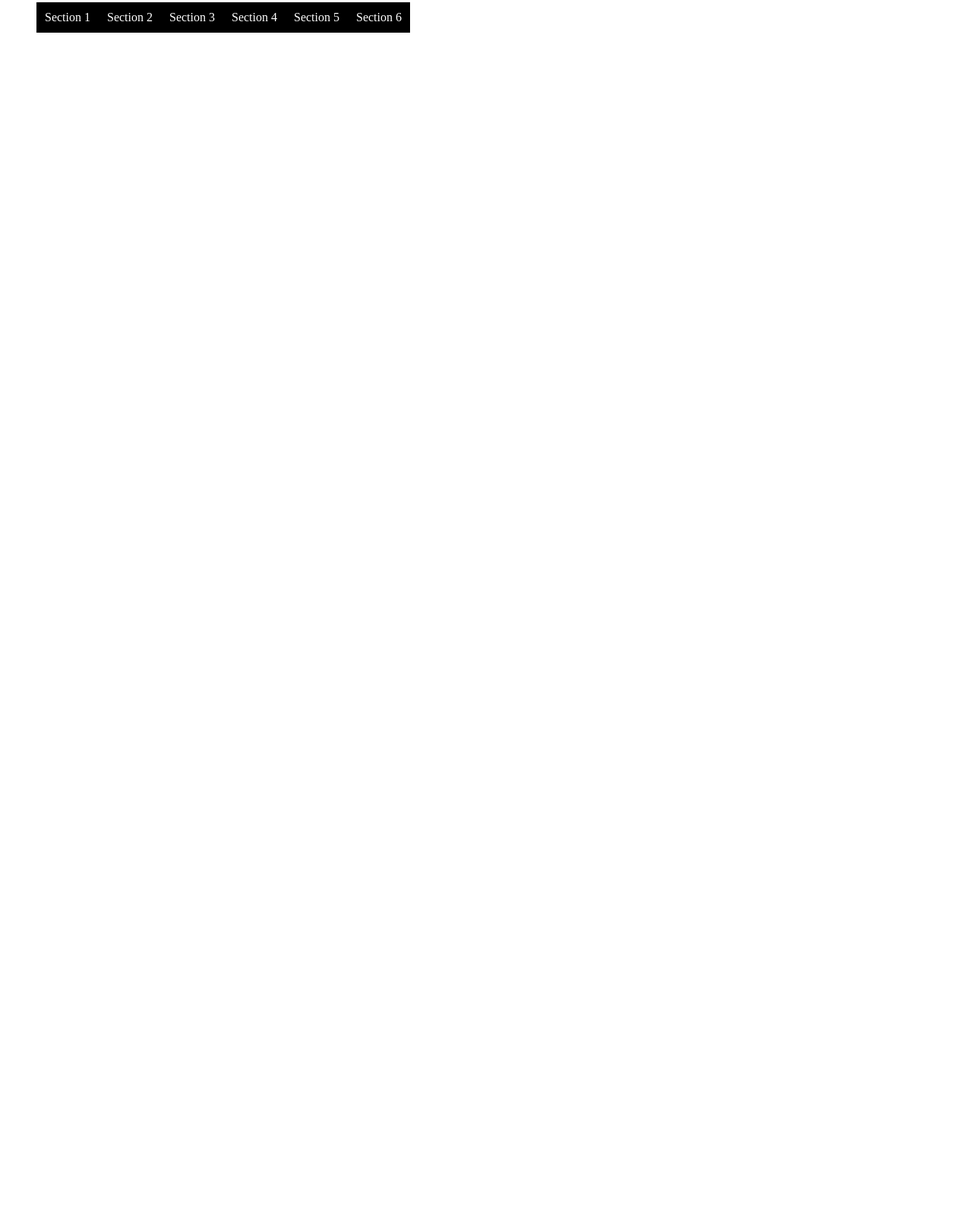
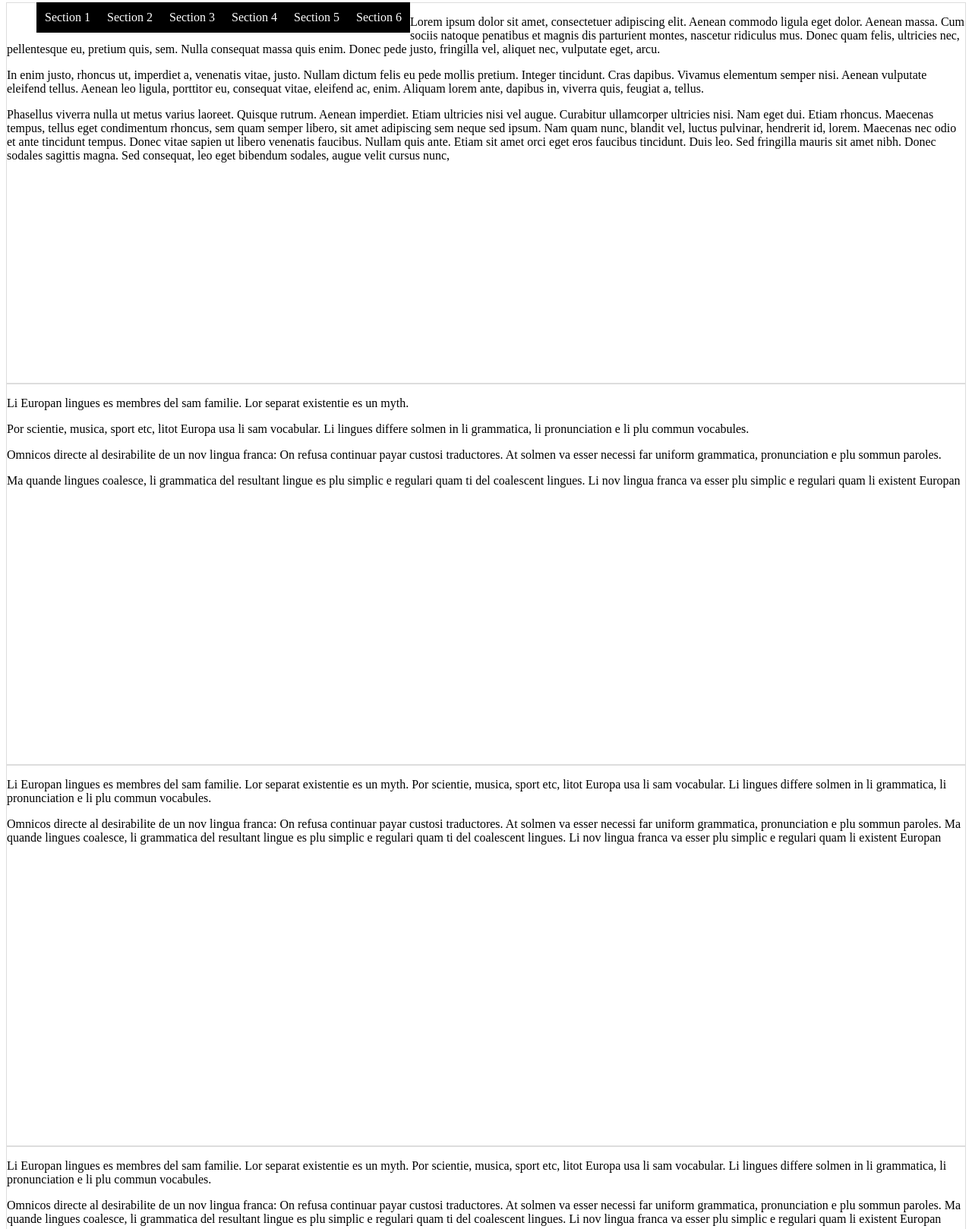
Before and after one commit to Saitama-117/SelfLeraning, a plain HTML site: page Index.html in a window 1280 px wide. Shown: the part 5-1623 px from the top of the page at 76% size. Before the commit the page ends 800 px from the top, so only its background shows below. Drawn offline with Linux system fonts and the light colour scheme.

Commit message:
adding text to sections

```diff
--- a/Index.html
+++ b/Index.html
@@ -4,6 +4,16 @@
     <meta charset="UTF-8">
     <title>Single Page Website</title>
     <style>
+        section{
+            border: 1px solid #dddddd;
+            min-height: 500px;
+        }
+        container{
+            max-width: 1040px;
+            border: 1px solid black;
+            margin: 0 auto;
+        }
+
         /*NAVIGATION STYLING*/
         #nav ul{
             list-style: none;
@@ -27,10 +37,14 @@
         #nav li a:hover{
             color:yellow;
         }
+        clear{
+            clear: both;
+        }
     </style>
 </head>
 <body>
     <!HEADER BEGINS->
+    <div class="container">
     <header>
         <div>
             <nav id="nav">
@@ -48,35 +62,53 @@
         </div>
     </header>
     <!SECTION BEGINS->
-    <section id="section1" class="section">
+    <section id="section1" class="section clear">
         <div class="wrap">
+            <p>Lorem ipsum dolor sit amet, consectetuer adipiscing elit. Aenean commodo ligula eget dolor. Aenean massa. Cum sociis natoque penatibus et magnis dis parturient montes, nascetur ridiculus mus. Donec quam felis, ultricies nec, pellentesque eu, pretium quis, sem. Nulla consequat massa quis enim. Donec pede justo, fringilla vel, aliquet nec, vulputate eget, arcu.</p>
 
+            <p>In enim justo, rhoncus ut, imperdiet a, venenatis vitae, justo. Nullam dictum felis eu pede mollis pretium. Integer tincidunt. Cras dapibus. Vivamus elementum semper nisi. Aenean vulputate eleifend tellus. Aenean leo ligula, porttitor eu, consequat vitae, eleifend ac, enim. Aliquam lorem ante, dapibus in, viverra quis, feugiat a, tellus.</p>
+
+            <p>Phasellus viverra nulla ut metus varius laoreet. Quisque rutrum. Aenean imperdiet. Etiam ultricies nisi vel augue. Curabitur ullamcorper ultricies nisi. Nam eget dui. Etiam rhoncus. Maecenas tempus, tellus eget condimentum rhoncus, sem quam semper libero, sit amet adipiscing sem neque sed ipsum. Nam quam nunc, blandit vel, luctus pulvinar, hendrerit id, lorem. Maecenas nec odio et ante tincidunt tempus. Donec vitae sapien ut libero venenatis faucibus. Nullam quis ante. Etiam sit amet orci eget eros faucibus tincidunt. Duis leo. Sed fringilla mauris sit amet nibh. Donec sodales sagittis magna. Sed consequat, leo eget bibendum sodales, augue velit cursus nunc,</p>
         </div>
     </section>
     <section id="section2" class="section">
         <div class="wrap">
+            <p>Li Europan lingues es membres del sam familie. Lor separat existentie es un myth.</p>
 
+            <p>Por scientie, musica, sport etc, litot Europa usa li sam vocabular. Li lingues differe solmen in li grammatica, li pronunciation e li plu commun vocabules.</p>
+
+            <p>Omnicos directe al desirabilite de un nov lingua franca: On refusa continuar payar custosi traductores. At solmen va esser necessi far uniform grammatica, pronunciation e plu sommun paroles.</p>
+
+            <p>Ma quande lingues coalesce, li grammatica del resultant lingue es plu simplic e regulari quam ti del coalescent lingues. Li nov lingua franca va esser plu simplic e regulari quam li existent Europan</p>
         </div>
     </section>
     <section id="section3" class="section">
         <div class="wrap">
+            <p>Li Europan lingues es membres del sam familie. Lor separat existentie es un myth. Por scientie, musica, sport etc, litot Europa usa li sam vocabular. Li lingues differe solmen in li grammatica, li pronunciation e li plu commun vocabules.</p>
 
+            <p>Omnicos directe al desirabilite de un nov lingua franca: On refusa continuar payar custosi traductores. At solmen va esser necessi far uniform grammatica, pronunciation e plu sommun paroles. Ma quande lingues coalesce, li grammatica del resultant lingue es plu simplic e regulari quam ti del coalescent lingues. Li nov lingua franca va esser plu simplic e regulari quam li existent Europan</p>
         </div>
     </section>
     <section id="section4" class="section">
         <div class="wrap">
+            <p>Li Europan lingues es membres del sam familie. Lor separat existentie es un myth. Por scientie, musica, sport etc, litot Europa usa li sam vocabular. Li lingues differe solmen in li grammatica, li pronunciation e li plu commun vocabules.</p>
 
+            <p>Omnicos directe al desirabilite de un nov lingua franca: On refusa continuar payar custosi traductores. At solmen va esser necessi far uniform grammatica, pronunciation e plu sommun paroles. Ma quande lingues coalesce, li grammatica del resultant lingue es plu simplic e regulari quam ti del coalescent lingues. Li nov lingua franca va esser plu simplic e regulari quam li existent Europan</p>
         </div>
     </section>
     <section id="section5" class="section">
         <div class="wrap">
+            <p>Li Europan lingues es membres del sam familie. Lor separat existentie es un myth. Por scientie, musica, sport etc, litot Europa usa li sam vocabular. Li lingues differe solmen in li grammatica, li pronunciation e li plu commun vocabules.</p>
 
+            <p>Omnicos directe al desirabilite de un nov lingua franca: On refusa continuar payar custosi traductores. At solmen va esser necessi far uniform grammatica, pronunciation e plu sommun paroles. Ma quande lingues coalesce, li grammatica del resultant lingue es plu simplic e regulari quam ti del coalescent lingues. Li nov lingua franca va esser plu simplic e regulari quam li existent Europan</p>
         </div>
 
     </section>
     <section id="section6" class="section">
         <div class="wrap">
+            <p>Li Europan lingues es membres del sam familie. Lor separat existentie es un myth. Por scientie, musica, sport etc, litot Europa usa li sam vocabular. Li lingues differe solmen in li grammatica, li pronunciation e li plu commun vocabules.</p>
 
+            <p>Omnicos directe al desirabilite de un nov lingua franca: On refusa continuar payar custosi traductores. At solmen va esser necessi far uniform grammatica, pronunciation e plu sommun paroles. Ma quande lingues coalesce, li grammatica del resultant lingue es plu simplic e regulari quam ti del coalescent lingues. Li nov lingua franca va esser plu simplic e regulari quam li existent Europan</p>
         </div>
     </section>
     <!FOOTER BEGINS->
@@ -85,6 +117,7 @@
 
         </di>
     </footer>
+    </div>
     <!ADDING JAVASCRIPT>
     <script>
 
```
